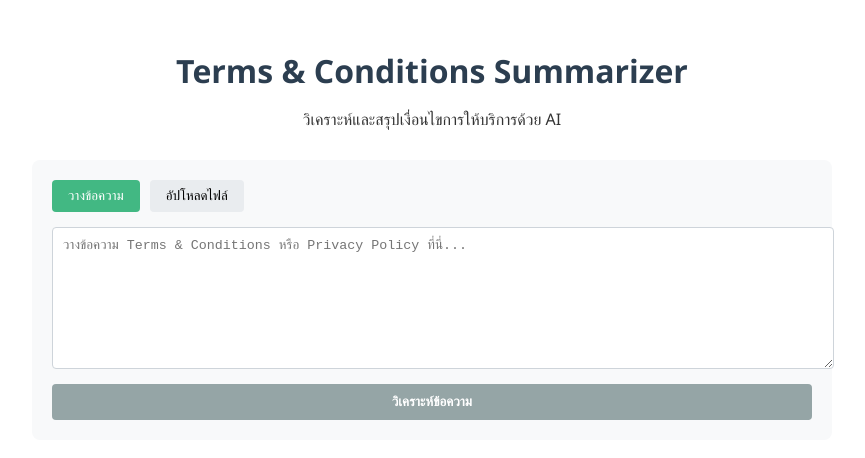
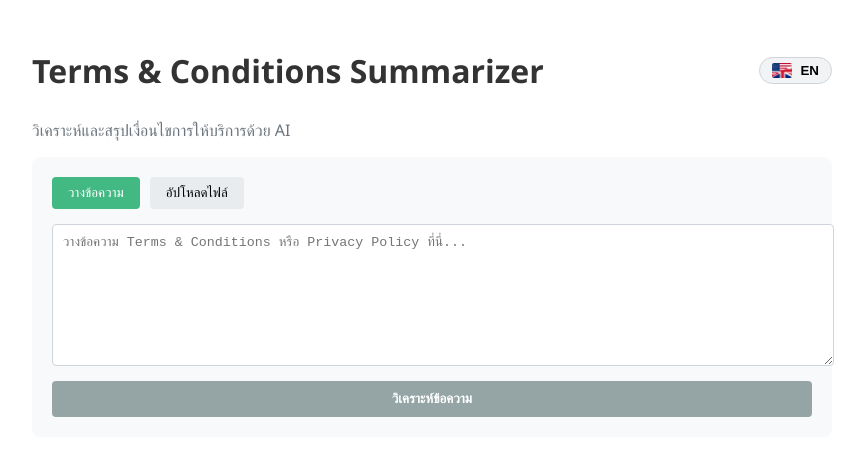
Before and after one commit to levithor/Ethics-Prototype, a Vue app in the folder tnc-frontend/: page / in a window 1280 px wide. Shown: the top 458 px of the page, without its empty margins (208-1073 px from the left). Built offline with nearby package versions, Linux system fonts and the light colour scheme.

Commit message:
Add a language switch button

```diff
--- a/tnc-frontend/src/App.vue
+++ b/tnc-frontend/src/App.vue
@@ -1,23 +1,37 @@
 <template>
   <div class="container">
     <header>
-      <h1>Terms & Conditions Summarizer</h1>
-      <p>วิเคราะห์และสรุปเงื่อนไขการให้บริการด้วย AI</p>
+      <div class="header-top">
+        <h1>{{ t[locale].title }}</h1>
+        <button class="lang-btn" @click="toggleLanguage">
+          <!-- แสดงธงและข้อความตามภาษาปัจจุบัน -->
+          <img v-if="locale === 'th'" src="/UKUS.png" alt="English" class="flag-icon" />
+          <span v-if="locale === 'th'">EN</span>
+
+          <img v-if="locale === 'en'" src="/Thai.png" alt="Thai" class="flag-icon" />
+          <span v-if="locale === 'en'">TH</span>
+        </button>
+      </div>
+      <p>{{ t[locale].subtitle }}</p>
     </header>
 
     <main>
       <!-- ส่วนนำเข้าข้อมูล -->
       <section class="input-section">
         <div class="tabs">
-          <button :class="{ active: inputMode === 'text' }" @click="inputMode = 'text'">วางข้อความ</button>
-          <button :class="{ active: inputMode === 'file' }" @click="inputMode = 'file'">อัปโหลดไฟล์</button>
+          <button :class="{ active: inputMode === 'text' }" @click="inputMode = 'text'">
+            {{ t[locale].pasteText }}
+          </button>
+          <button :class="{ active: inputMode === 'file' }" @click="inputMode = 'file'">
+            {{ t[locale].uploadFile }}
+          </button>
         </div>
 
         <!-- โหมดข้อความ -->
         <div v-if="inputMode === 'text'" class="input-content">
-          <textarea v-model="inputText" rows="8" placeholder="วางข้อความ Terms & Conditions หรือ Privacy Policy ที่นี่..."></textarea>
+          <textarea v-model="inputText" rows="8" :placeholder="t[locale].placeholder"></textarea>
           <button @click="analyzeText" :disabled="loading || !inputText" class="btn-primary">
-            {{ loading ? 'กำลังวิเคราะห์...' : 'วิเคราะห์ข้อความ' }}
+            {{ loading ? t[locale].analyzing : t[locale].analyzeTextBtn }}
           </button>
         </div>
 
@@ -25,7 +39,7 @@
         <div v-if="inputMode === 'file'" class="input-content">
           <input type="file" ref="fileInput" @change="handleFileChange" accept=".pdf,.txt" class="file-input" />
           <button @click="analyzeFile" :disabled="loading || !selectedFile" class="btn-primary">
-            {{ loading ? 'กำลังวิเคราะห์...' : 'วิเคราะห์ไฟล์' }}
+            {{ loading ? t[locale].analyzing : t[locale].analyzeFileBtn }}
           </button>
         </div>
 
@@ -34,34 +48,34 @@
 
       <!-- ส่วนแสดงผลลัพธ์ -->
       <section v-if="result" class="result-section">
-        <h2>ผลการวิเคราะห์</h2>
+        <h2>{{ t[locale].resultTitle }}</h2>
 
         <div class="card">
-          <h3>📝 สรุปเนื้อหาสำคัญ</h3>
+          <h3>{{ t[locale].summary }}</h3>
           <p>{{ result.summary }}</p>
         </div>
 
         <div class="grid-2">
           <div class="card">
-            <h3>🗄️ การเก็บข้อมูลส่วนบุคคล</h3>
+            <h3>{{ t[locale].dataCollection }}</h3>
             <p>{{ result.data_collection }}</p>
           </div>
           <div class="card">
-            <h3>🤝 การแชร์ข้อมูลให้บุคคลที่สาม</h3>
+            <h3>{{ t[locale].dataSharing }}</h3>
             <p>{{ result.data_sharing }}</p>
           </div>
           <div class="card">
-            <h3>💳 เงื่อนไขการชำระเงิน</h3>
+            <h3>{{ t[locale].paymentTerms }}</h3>
             <p>{{ result.payment_terms }}</p>
           </div>
           <div class="card">
-            <h3>🚫 ข้อจำกัดของผู้ใช้งาน</h3>
+            <h3>{{ t[locale].userRestrictions }}</h3>
             <p>{{ result.user_restrictions }}</p>
           </div>
         </div>
 
         <div class="card alert">
-          <h3>⚠️ ข้อกำหนดที่อาจมีความเสี่ยง</h3>
+          <h3>{{ t[locale].riskyClauses }}</h3>
           <ul>
             <li v-for="(risk, index) in result.risky_clauses" :key="index">{{ risk }}</li>
           </ul>
@@ -75,6 +89,7 @@
 import { ref } from 'vue'
 import axios from 'axios'
 
+const locale = ref('th') // ค่าเริ่มต้นเป็นภาษาไทย
 const inputMode = ref('text')
 const inputText = ref('')
 const selectedFile = ref(null)
@@ -82,7 +97,51 @@ const loading = ref(false)
 const result = ref(null)
 const error = ref('')
 
-const API_BASE_URL = 'http://127.0.0.1:8000' // URL ของ Backend
+// ข้อความแยกตามภาษา
+const t = {
+  th: {
+    title: 'Terms & Conditions Summarizer',
+    subtitle: 'วิเคราะห์และสรุปเงื่อนไขการให้บริการด้วย AI',
+    pasteText: 'วางข้อความ',
+    uploadFile: 'อัปโหลดไฟล์',
+    placeholder: 'วางข้อความ Terms & Conditions หรือ Privacy Policy ที่นี่...',
+    analyzeTextBtn: 'วิเคราะห์ข้อความ',
+    analyzeFileBtn: 'วิเคราะห์ไฟล์',
+    analyzing: 'กำลังวิเคราะห์...',
+    resultTitle: 'ผลการวิเคราะห์',
+    summary: '📝 สรุปเนื้อหาสำคัญ',
+    dataCollection: '🗄️ การเก็บข้อมูลส่วนบุคคล',
+    dataSharing: '🤝 การแชร์ข้อมูลให้บุคคลที่สาม',
+    paymentTerms: '💳 เงื่อนไขการชำระเงิน',
+    userRestrictions: '🚫 ข้อจำกัดของผู้ใช้งาน',
+    riskyClauses: '⚠️ ข้อกำหนดที่อาจมีความเสี่ยง',
+    errorText: 'เกิดข้อผิดพลาดในการวิเคราะห์ กรุณาลองใหม่อีกครั้ง'
+  },
+  en: {
+    title: 'Terms & Conditions Summarizer',
+    subtitle: 'Analyze and summarize terms of service with AI',
+    pasteText: 'Paste Text',
+    uploadFile: 'Upload File',
+    placeholder: 'Paste Terms & Conditions or Privacy Policy here...',
+    analyzeTextBtn: 'Analyze Text',
+    analyzeFileBtn: 'Analyze File',
+    analyzing: 'Analyzing...',
+    resultTitle: 'Analysis Result',
+    summary: '📝 Key Summary',
+    dataCollection: '🗄️ Data Collection',
+    dataSharing: '🤝 Data Sharing',
+    paymentTerms: '💳 Payment Terms',
+    userRestrictions: '🚫 User Restrictions',
+    riskyClauses: '⚠️ Potentially Risky Clauses',
+    errorText: 'An error occurred during analysis. Please try again.'
+  }
+}
+
+const toggleLanguage = () => {
+  locale.value = locale.value === 'th' ? 'en' : 'th'
+}
+
+const API_BASE_URL = 'http://127.0.0.1:8000' // อย่าลืมเปลี่ยนเป็น URL ของ Render เมื่อเอาขึ้นออนไลน์
 
 const handleFileChange = (event) => {
   selectedFile.value = event.target.files[0]
@@ -96,11 +155,13 @@ const analyzeText = async () => {
   try {
     const formData = new FormData()
     formData.append('text', inputText.value)
+    // หากต้องการให้ AI ตอบเป็นภาษาอังกฤษด้วย สามารถส่ง locale ไปบอก Backend ได้
+    formData.append('language', locale.value)
 
     const response = await axios.post(`${API_BASE_URL}/api/analyze/text`, formData)
     result.value = response.data.data
   } catch (err) {
-    error.value = 'เกิดข้อผิดพลาดในการวิเคราะห์ กรุณาลองใหม่อีกครั้ง'
+    error.value = t[locale.value].errorText
     console.error(err)
   } finally {
     loading.value = false
@@ -115,11 +176,12 @@ const analyzeFile = async () => {
   try {
     const formData = new FormData()
     formData.append('file', selectedFile.value)
+    formData.append('language', locale.value)
 
     const response = await axios.post(`${API_BASE_URL}/api/analyze/file`, formData)
     result.value = response.data.data
   } catch (err) {
-    error.value = 'เกิดข้อผิดพลาดในการอัปโหลดหรือวิเคราะห์ไฟล์'
+    error.value = t[locale.value].errorText
     console.error(err)
   } finally {
     loading.value = false
@@ -136,112 +198,57 @@ const analyzeFile = async () => {
   color: #333;
 }
 
-header {
-  text-align: center;
-  margin-bottom: 30px;
+.header-top {
+  display: flex;
+  justify-content: space-between;
+  align-items: center;
 }
 
-h1 {
-  color: #2c3e50;
-  margin-bottom: 5px;
+.lang-btn {
+  background: #f1f3f5;
+  border: 1px solid #ced4da;
+  padding: 5px 12px;
+  border-radius: 20px;
+  cursor: pointer;
+  font-weight: bold;
+  transition: background 0.2s;
+  /* เพิ่มการจัดเรียงเพื่อให้ธงกับตัวหนังสืออยู่ตรงกัน */
+  display: flex;
+  align-items: center;
+  gap: 8px;
 }
 
-.input-section {
-  background: #f8f9fa;
-  padding: 20px;
-  border-radius: 8px;
-  margin-bottom: 30px;
+.flag-icon {
+  width: 20px;
+  height: 15px; /* ปรับความสูงตามสัดส่วนของรูปภาพคุณ */
+  object-fit: cover;
+  border-radius: 2px;
 }
 
-.tabs {
-  margin-bottom: 15px;
-  display: flex;
-  gap: 10px;
+.lang-btn:hover {
+  background: #e9ecef;
 }
 
-.tabs button {
-  padding: 8px 16px;
-  border: none;
-  background: #e9ecef;
-  cursor: pointer;
-  border-radius: 4px;
+header p {
+  margin-top: 5px;
+  color: #6c757d;
 }
 
-.tabs button.active {
-  background: #42b883;
-  color: white;
-}
-
-.input-content {
-  display: flex;
-  flex-direction: column;
-  gap: 15px;
-}
-
-textarea {
-  width: 100%;
-  padding: 10px;
-  border: 1px solid #ced4da;
-  border-radius: 4px;
-  resize: vertical;
-}
-
-.file-input {
-  padding: 10px 0;
-}
-
-.btn-primary {
-  padding: 10px 20px;
-  background: #34495e;
-  color: white;
-  border: none;
-  border-radius: 4px;
-  cursor: pointer;
-  font-weight: bold;
-}
-
-.btn-primary:disabled {
-  background: #95a5a6;
-  cursor: not-allowed;
-}
-
-.error-msg {
-  color: #e74c3c;
-  margin-top: 10px;
-}
-
-.result-section h2 {
-  text-align: center;
-  margin-bottom: 20px;
-}
-
-.card {
-  background: white;
-  padding: 15px;
-  border-radius: 8px;
-  box-shadow: 0 2px 4px rgba(0,0,0,0.1);
-  margin-bottom: 15px;
-}
-
-.card h3 {
-  margin-top: 0;
-  color: #2c3e50;
-  font-size: 1.1em;
-}
-
-.grid-2 {
-  display: grid;
-  grid-template-columns: 1fr 1fr;
-  gap: 15px;
-}
-
-.card.alert {
-  border-left: 5px solid #e74c3c;
-  background: #fdf2f1;
-}
-
-ul {
-  padding-left: 20px;
-  margin-bottom: 0;
-}
+/* (สไตล์อื่นๆ คงเดิมจากเวอร์ชันก่อนหน้า) */
+.input-section { background: #f8f9fa; padding: 20px; border-radius: 8px; margin-bottom: 30px; }
+.tabs { margin-bottom: 15px; display: flex; gap: 10px; }
+.tabs button { padding: 8px 16px; border: none; background: #e9ecef; cursor: pointer; border-radius: 4px; }
+.tabs button.active { background: #42b883; color: white; }
+.input-content { display: flex; flex-direction: column; gap: 15px; }
+textarea { width: 100%; padding: 10px; border: 1px solid #ced4da; border-radius: 4px; resize: vertical; }
+.file-input { padding: 10px 0; }
+.btn-primary { padding: 10px 20px; background: #34495e; color: white; border: none; border-radius: 4px; cursor: pointer; font-weight: bold; }
+.btn-primary:disabled { background: #95a5a6; cursor: not-allowed; }
+.error-msg { color: #e74c3c; margin-top: 10px; }
+.result-section h2 { text-align: center; margin-bottom: 20px; }
+.card { background: white; padding: 15px; border-radius: 8px; box-shadow: 0 2px 4px rgba(0,0,0,0.1); margin-bottom: 15px; }
+.card h3 { margin-top: 0; color: #2c3e50; font-size: 1.1em; }
+.grid-2 { display: grid; grid-template-columns: 1fr 1fr; gap: 15px; }
+.card.alert { border-left: 5px solid #e74c3c; background: #fdf2f1; }
+ul { padding-left: 20px; margin-bottom: 0; }
 </style>
```
Also changed, not shown: tnc-frontend/public/Thai.png (added), tnc-frontend/public/UKUS.png (added).
